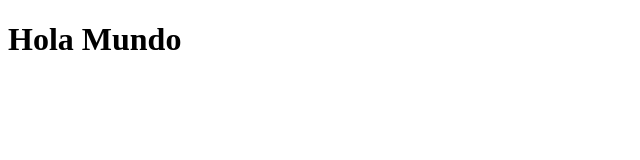
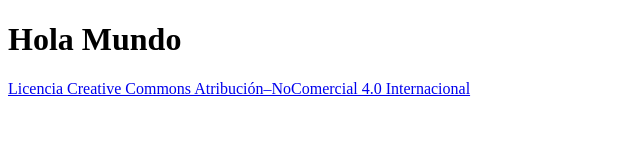
Before and after one commit to DanielDevelopDocNet/HTML, a plain HTML site: page index.html in a window 1280 px wide. Shown: the whole page, without its empty margins (0-640 px from the left). Drawn offline with Linux system fonts and the light colour scheme.

Commit message:
Update index.html

```diff
--- a/index.html
+++ b/index.html
@@ -8,5 +8,8 @@
   <!--Aqui comienza el body-->
   <body>
     <h1>Hola Mundo</h1>
+    <a rel="license" href="https://creativecommons.org/licenses/by-nccia Creative Commons" style="border-width:0"src="https://i.creativecommons.org/l/by-nc/s.org/licenses/by-nc/4.0/">
+      Licencia Creative Commons Atribución–NoComercial 4.0 Internacional
+    </a>
   </body>
 </html>
```
